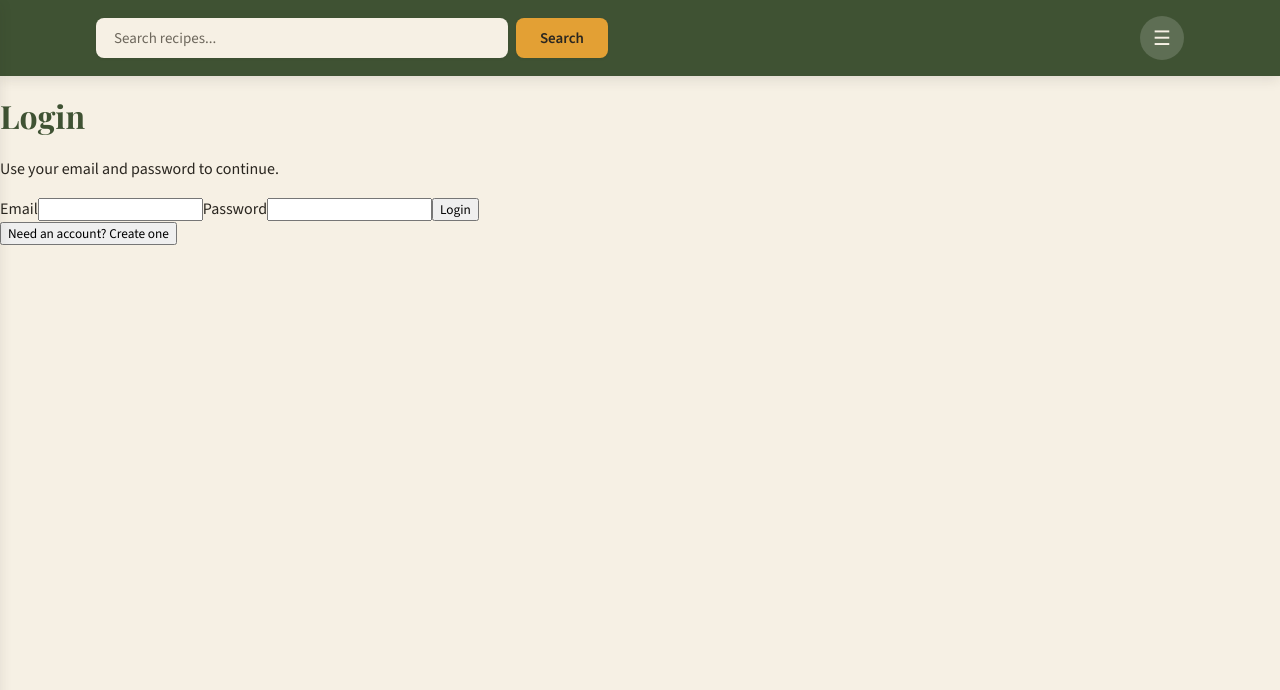
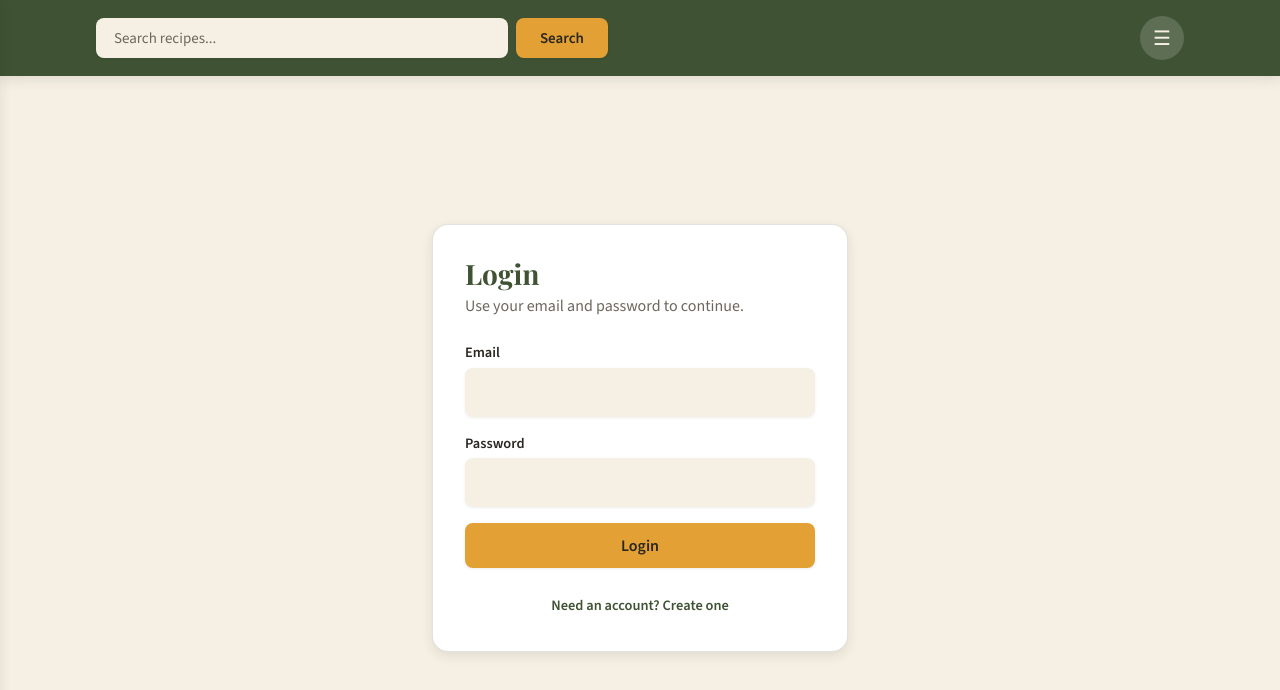
Before and after one commit to AnzlaNazar/recipe-finder, a React (Vite) app: page /auth in a window 1280 px wide. Shown: the top 690 px of the page. Built offline with nearby package versions, Linux system fonts and the light colour scheme; no server answers.

Commit message:
authview.tsx improved and authview.css added and ui improved

```diff
--- /dev/null
+++ b/src/pages/Auth/AuthView.css
@@ -0,0 +1,166 @@
+.auth {
+  display: flex;
+  align-items: center;
+  justify-content: center;
+  min-height: calc(100vh - 4.75rem);
+  padding: var(--space-xl) var(--space-lg);
+
+  --auth-danger: #b3462c;
+  --auth-danger-bg: rgba(179, 70, 44, 0.1);
+  --auth-danger-border: rgba(179, 70, 44, 0.32);
+}
+
+[data-theme='dark'] .auth {
+  --auth-danger: #f0a58c;
+  --auth-danger-bg: rgba(240, 165, 140, 0.14);
+  --auth-danger-border: rgba(240, 165, 140, 0.32);
+}
+
+.auth__card {
+  width: 100%;
+  max-width: 26rem;
+  display: flex;
+  flex-direction: column;
+  gap: var(--space-lg);
+  padding: var(--space-xl);
+  background: var(--color-surface-strong);
+  border: 1px solid var(--color-border);
+  border-radius: 16px;
+  box-shadow: var(--shadow-md);
+}
+
+.auth__intro {
+  display: flex;
+  flex-direction: column;
+  gap: var(--space-xs);
+}
+
+.auth__intro h1 {
+  margin: 0;
+  font-size: 1.75rem;
+}
+
+.auth__intro p {
+  margin: 0;
+  color: var(--color-text-muted);
+}
+
+.auth__form {
+  display: flex;
+  flex-direction: column;
+  gap: var(--space-md);
+}
+
+.auth__field {
+  display: flex;
+  flex-direction: column;
+  gap: var(--space-xs);
+}
+
+.auth__label {
+  font-size: 0.9rem;
+  font-weight: 600;
+  color: var(--color-text);
+}
+
+.auth__input {
+  width: 100%;
+  padding: 0.75rem var(--space-md);
+  font-size: 1rem;
+  font-family: inherit;
+  color: var(--color-text);
+  background-color: var(--color-bg);
+  border: 2px solid transparent;
+  border-radius: var(--radius-md);
+  box-shadow: var(--shadow-sm);
+  transition: border-color 0.2s ease;
+}
+
+.auth__input::placeholder {
+  color: var(--color-text-muted);
+}
+
+.auth__input:focus {
+  outline: none;
+  border-color: var(--color-accent);
+}
+
+.auth__submit {
+  width: 100%;
+  padding: 0.75rem var(--space-lg);
+  font-size: 1rem;
+  font-weight: 600;
+  color: var(--color-text);
+  background-color: var(--color-accent);
+  border: none;
+  border-radius: var(--radius-md);
+  cursor: pointer;
+  box-shadow: var(--shadow-sm);
+  transition: background-color 0.2s ease, transform 0.15s ease, opacity 0.2s ease;
+}
+
+.auth__submit:hover:not(:disabled) {
+  background-color: var(--color-accent-hover);
+}
+
+.auth__submit:active:not(:disabled) {
+  transform: translateY(1px);
+}
+
+.auth__submit:focus-visible {
+  outline: 2px solid var(--color-accent);
+  outline-offset: 2px;
+}
+
+.auth__submit:disabled {
+  opacity: 0.65;
+  cursor: not-allowed;
+}
+
+.auth__toggle {
+  width: 100%;
+  padding: var(--space-xs) 0;
+  background: none;
+  border: none;
+  color: var(--color-primary);
+  font-size: 0.9rem;
+  font-weight: 600;
+  text-align: center;
+  text-decoration: underline;
+  text-decoration-color: transparent;
+  cursor: pointer;
+  transition: text-decoration-color 0.2s ease, color 0.2s ease;
+}
+
+.auth__toggle:hover {
+  color: var(--color-accent-hover);
+  text-decoration-color: currentColor;
+}
+
+.auth__toggle:focus-visible {
+  outline: 2px solid var(--color-accent);
+  outline-offset: 2px;
+  border-radius: var(--radius-sm);
+}
+
+.auth__error {
+  margin: 0;
+  padding: var(--space-sm) var(--space-md);
+  border-radius: var(--radius-sm);
+  background: var(--auth-danger-bg);
+  border: 1px solid var(--auth-danger-border);
+  color: var(--auth-danger);
+  font-size: 0.9rem;
+  font-weight: 600;
+  text-align: center;
+}
+
+@media (max-width: 640px) {
+  .auth {
+    padding: var(--space-lg) var(--space-md);
+  }
+
+  .auth__card {
+    padding: var(--space-lg);
+  }
+}
--- a/src/pages/Auth/AuthView.tsx
+++ b/src/pages/Auth/AuthView.tsx
@@ -1,44 +1,61 @@
 import { useAuthViewModel } from './useAuthViewModel'
+import './AuthView.css'
 
 function AuthView() {
   const { state, updateField, handleSubmit, toggleMode } = useAuthViewModel()
 
   return (
-    <main>
+    <main className="auth">
+      <div className="auth__card">
+        <header className="auth__intro">
           <h1>{state.mode === 'login' ? 'Login' : 'Create Account'}</h1>
           <p>Use your email and password to continue.</p>
+        </header>
 
-      <form onSubmit={(event) => handleSubmit(event)}>
-        <label>
+        <form className="auth__form" onSubmit={(event) => handleSubmit(event)}>
+          <div className="auth__field">
+            <label className="auth__label" htmlFor="auth-email">
               Email
+            </label>
             <input
+              id="auth-email"
+              className="auth__input"
               type="email"
               value={state.email}
               onChange={(event) => updateField('email', event.target.value)}
               autoComplete="email"
             />
+          </div>
+
+          <div className="auth__field">
+            <label className="auth__label" htmlFor="auth-password">
+              Password
             </label>
-
-        <label>
-          Password
             <input
+              id="auth-password"
+              className="auth__input"
               type="password"
               value={state.password}
               onChange={(event) => updateField('password', event.target.value)}
               autoComplete={state.mode === 'login' ? 'current-password' : 'new-password'}
             />
-        </label>
+          </div>
 
-        <button type="submit" disabled={state.loading}>
+          <button className="auth__submit" type="submit" disabled={state.loading}>
             {state.loading ? 'Please wait...' : state.mode === 'login' ? 'Login' : 'Create Account'}
           </button>
         </form>
 
-      <button type="button" onClick={toggleMode}>
+        <button className="auth__toggle" type="button" onClick={toggleMode}>
           {state.mode === 'login' ? 'Need an account? Create one' : 'Already have an account? Login'}
         </button>
 
-      {state.error && <p role="alert">{state.error}</p>}
+        {state.error && (
+          <p className="auth__error" role="alert">
+            {state.error}
+          </p>
+        )}
+      </div>
     </main>
   )
 }
```
Lines whose indentation alone changed are shown as unchanged.
